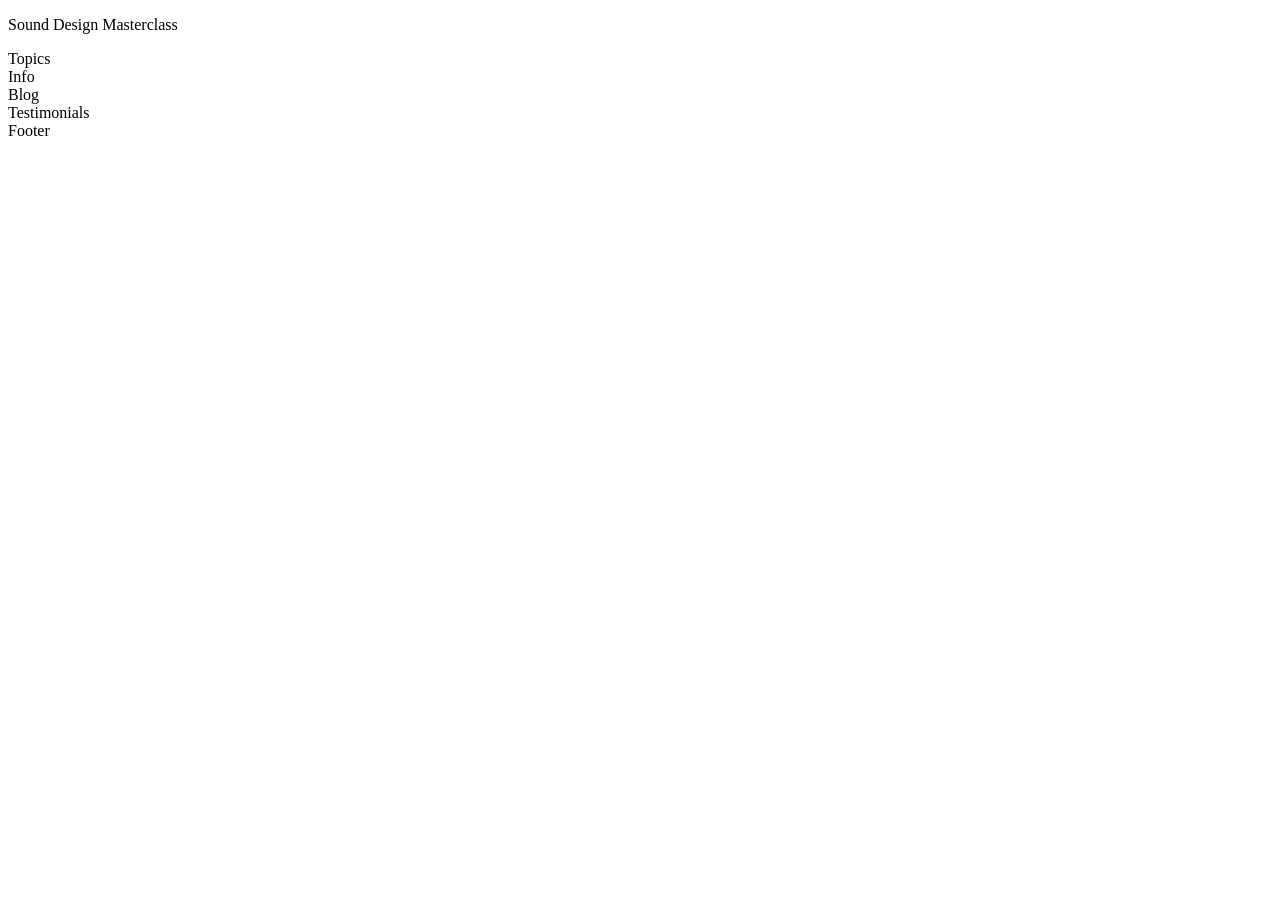
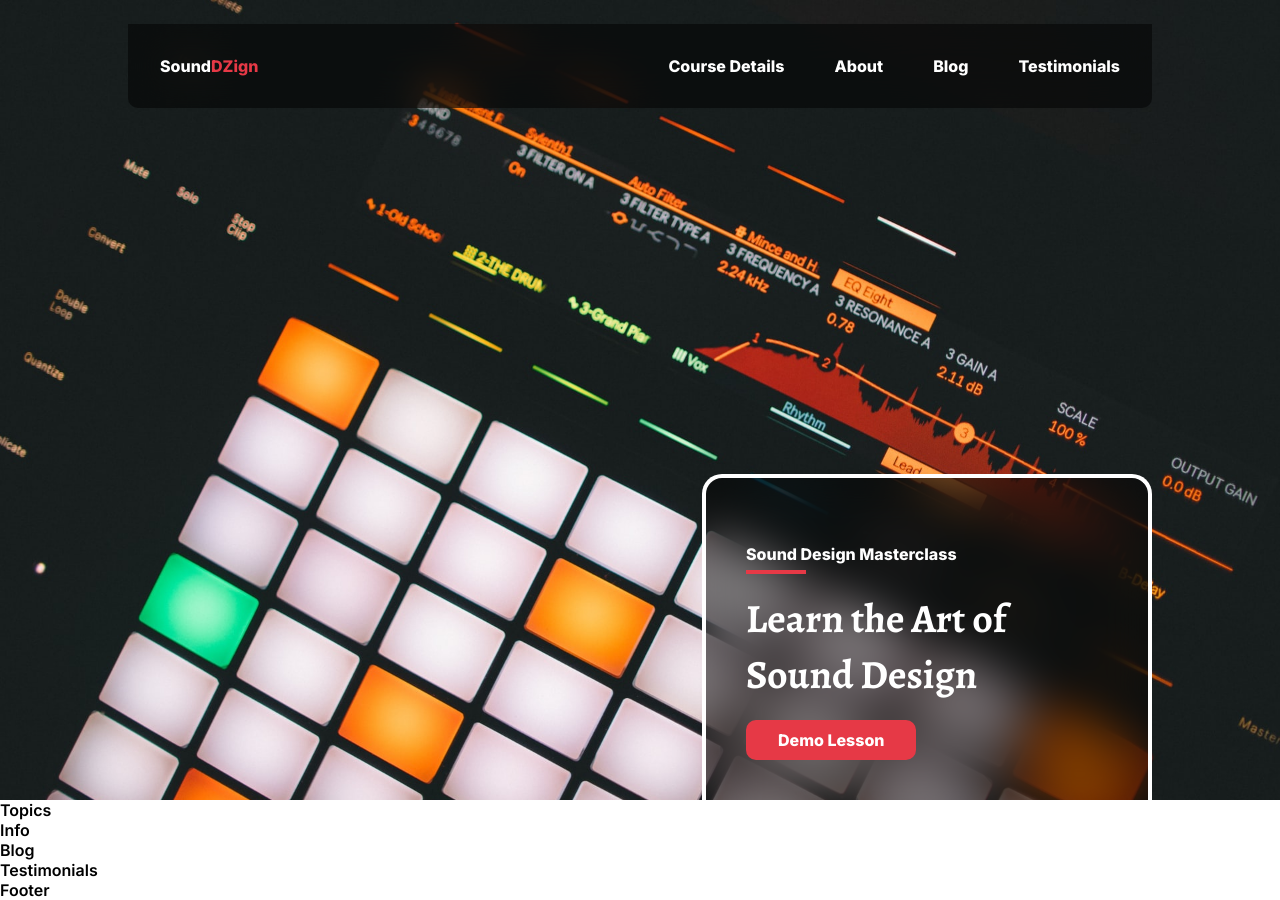
Before and after one commit to CSTKajesz/My_Reacts, a React (Vite) app in the folder Responsive-With-Figma/front-end/: page / in a window 1280 px wide. Before the commit the page ends 800 px from the top, so only its background shows below. Built offline with nearby package versions, Linux system fonts and the light colour scheme.

Commit message:
Header and Navbar

```diff
--- a/Responsive-With-Figma/front-end/src/components/Header/Header.css
+++ b/Responsive-With-Figma/front-end/src/components/Header/Header.css
@@ -0,0 +1,60 @@
+header {
+    min-height: 100vh;
+    background: url("../../assets/hero-image.jpg");
+    background-size: cover;
+    background-position: center;
+}
+
+header .wrapper {
+    position: relative;
+    height: 100vh;
+}
+
+header .cta {
+    position: absolute;
+    bottom: 0;
+    right: 0;
+    width: 450px;
+    background: rgba(0, 0, 0, 0.5);
+    border-width: 4px 4px 0px 4px;
+    border-style: solid;
+    border-color: #ffffff;
+    backdrop-filter: blur(25px);
+    border-radius: 20px 20px 0px 0px;
+    padding: 50px 40px;
+}
+
+header .cta .course-name {
+    font-weight: 800;
+    font-size: 16px;
+    color: #fff;
+    position: relative;
+}
+
+header .cta .course-name::after {
+    content: "";
+    position: absolute;
+    width: 60px;
+    height: 4px;
+    background: var(--clr-red);
+    left: 0;
+    bottom: -10px;
+}
+
+header .cta h1 {
+    font-family: "Alegreya";
+    font-weight: 700;
+    font-size: 40px;
+    line-height: 140%;
+
+    color: #ffffff;
+}
+
+header .cta .demo-btn {
+    border-radius: 10px;
+    background: var(--clr-red);
+    color: #fff;
+    padding: 10px 32px;
+    font-weight: 800;
+    font-size: 16px;
+}
--- a/Responsive-With-Figma/front-end/src/components/Header/Header.jsx
+++ b/Responsive-With-Figma/front-end/src/components/Header/Header.jsx
@@ -1,12 +1,18 @@
 import React from 'react'
 import "./Header.css"
+import Navbar from '../Navbar/Navbar'
 
 
 const Header = () => {
     return (
         <header>
             <div className='wrapper'>
-                <p className='course-name'>Sound Design Masterclass</p>
+                <Navbar />
+                <div className='cta'>
+                    <p className='course-name'>Sound Design Masterclass</p>
+                    <h1>Learn the Art of Sound Design</h1>
+                    <a href="#" className='demo-btn'>Demo Lesson</a>
+                </div>
             </div>
         </header>
     )
--- a/Responsive-With-Figma/front-end/src/components/Navbar/Navbar.css
+++ b/Responsive-With-Figma/front-end/src/components/Navbar/Navbar.css
@@ -0,0 +1,36 @@
+nav {
+    position: fixed;
+    width: 1024px;
+    top: 24px;
+    background: rgba(0, 0, 0, 0.5);
+    backdrop-filter: blur(20px);
+    border-radius: 0px 0px 10px 10px;
+    display: flex;
+    justify-content: space-between;
+    align-items: center;
+    z-index: 300;
+    padding: 16px 32px;
+}
+
+nav ul {
+    display: flex;
+    list-style: none;
+    padding: 0;
+    gap: 50px;
+}
+
+nav ul li a,
+a.logo {
+    color: #fff;
+    font-weight: 800;
+    font-size: 16px;
+}
+
+a.logo .red {
+    color: var(--clr-red);
+}
+
+.menu-icon,
+.mobile-menu-container {
+    display: none;
+}
--- a/Responsive-With-Figma/front-end/src/components/Navbar/Navbar.jsx
+++ b/Responsive-With-Figma/front-end/src/components/Navbar/Navbar.jsx
@@ -3,7 +3,35 @@ import "./Navbar.css"
 
 const Navbar = () => {
     return (
-        <div>Navbar</div>
+        <>
+            <nav>
+                <a href="#" className="logo">
+                    Sound<span className="red">DZign</span>
+                </a>
+
+                <ul>
+                    <li>
+                        <a href="#topics">Course Details</a>
+                    </li>
+
+                    <li>
+                        <a href="#info">About</a>
+                    </li>
+
+                    <li>
+                        <a href="#blog">Blog</a>
+                    </li>
+
+                    <li>
+                        <a href="#testimonials">Testimonials</a>
+                    </li>
+                </ul>
+
+                {/* <div onClick={() => setIsActive(true)} className="menu-icon">
+                    <img src={menuIcon} alt="" />
+                </div> */}
+            </nav>
+        </>
     )
 }
 
--- a/Responsive-With-Figma/front-end/src/index.css
+++ b/Responsive-With-Figma/front-end/src/index.css
@@ -0,0 +1,30 @@
+:root {
+    --clr-dark: #181e1e;
+    --clr-red: #e63946;
+    --clr-pink: #ff6864;
+    --clr-yellow: #ffca28;
+}
+
+*,
+*::after,
+*::before {
+    box-sizing: border-box;
+}
+
+body {
+    margin: 0;
+    font-family: "Inter", sans-serif;
+}
+
+html {
+    scroll-behavior: smooth;
+}
+
+.wrapper {
+    max-width: 1024px;
+    margin: 0 auto;
+}
+
+a {
+    text-decoration: none;
+}
```
Also changed, not shown: Responsive-With-Figma/front-end/src/index.js (added, +8 -0 lines).
